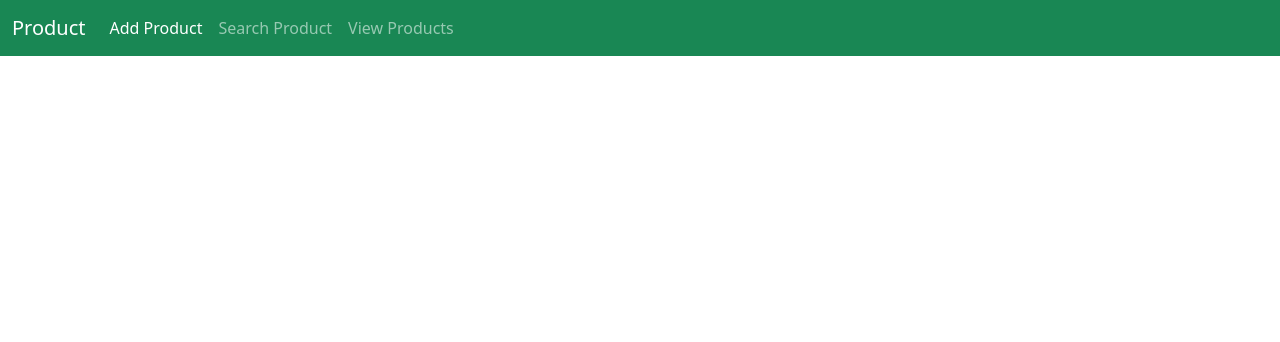
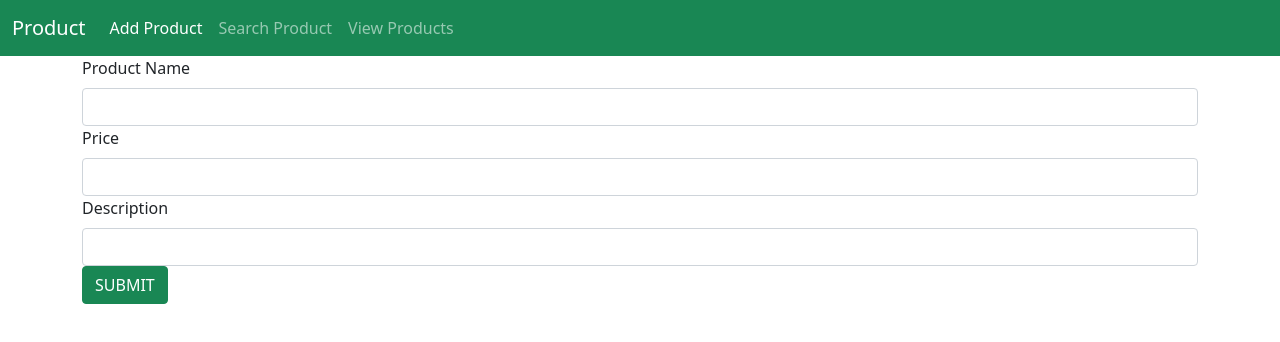
Before and after one commit to snehasamuel/Product-react-app, a React (Create React App) app: page / in a window 1280 px wide. Shown: the top 342 px of the page. Built offline with nearby package versions, Linux system fonts and the light colour scheme.

Commit message:
add pro completed

```diff
--- a/src/components/Proadd.js
+++ b/src/components/Proadd.js
@@ -5,7 +5,32 @@
   return (
     <div>
         <Header/>
+        <div className="container">
+    <div className="row">
+        <div className="col col-12 col-sm-12 col-md-12 col-lg-12 col-xl-12 col-xxl-12">
 
+<div className="row">
+    <div className="col col-12 col-sm-12 col-md-12 col-lg-12 col-xl-12 col-xxl-12">
+<label for="" className="form-label">Product Name</label>
+<input type="text" className="form-control"/>
+</div>
+    <div className="col col-12 col-sm-12 col-md-12 col-lg-12 col-xl-12 col-xxl-12">
+        <label for="" className="form-label">Price</label>
+        <input type="text" className="form-control"/>
+    </div>
+    <div className="col col-12 col-sm-12 col-md-12 col-lg-12 col-xl-12 col-xxl-12">
+        <label for="" className="form-label">Description</label>
+        <input type="text" className="form-control"/>
+    </div>
+
+    <div className="col col-12 col-sm-12 col-md-12 col-lg-12 col-xl-12 col-xxl-12">
+        <button className="btn btn-success">SUBMIT</button>
+    </div>
+</div>
+
+        </div>
+    </div>
+</div>
 
     </div>
   )
```
